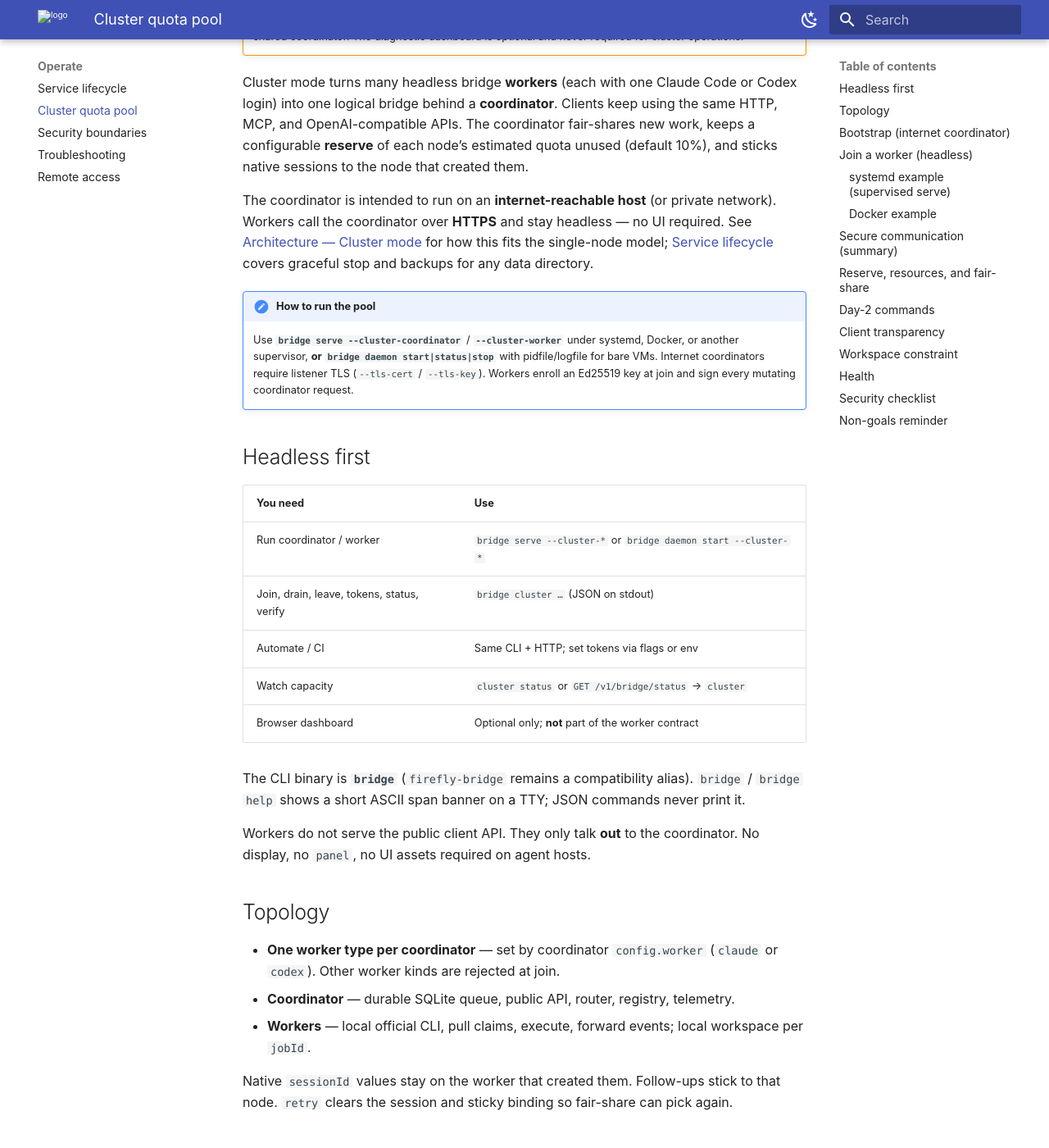
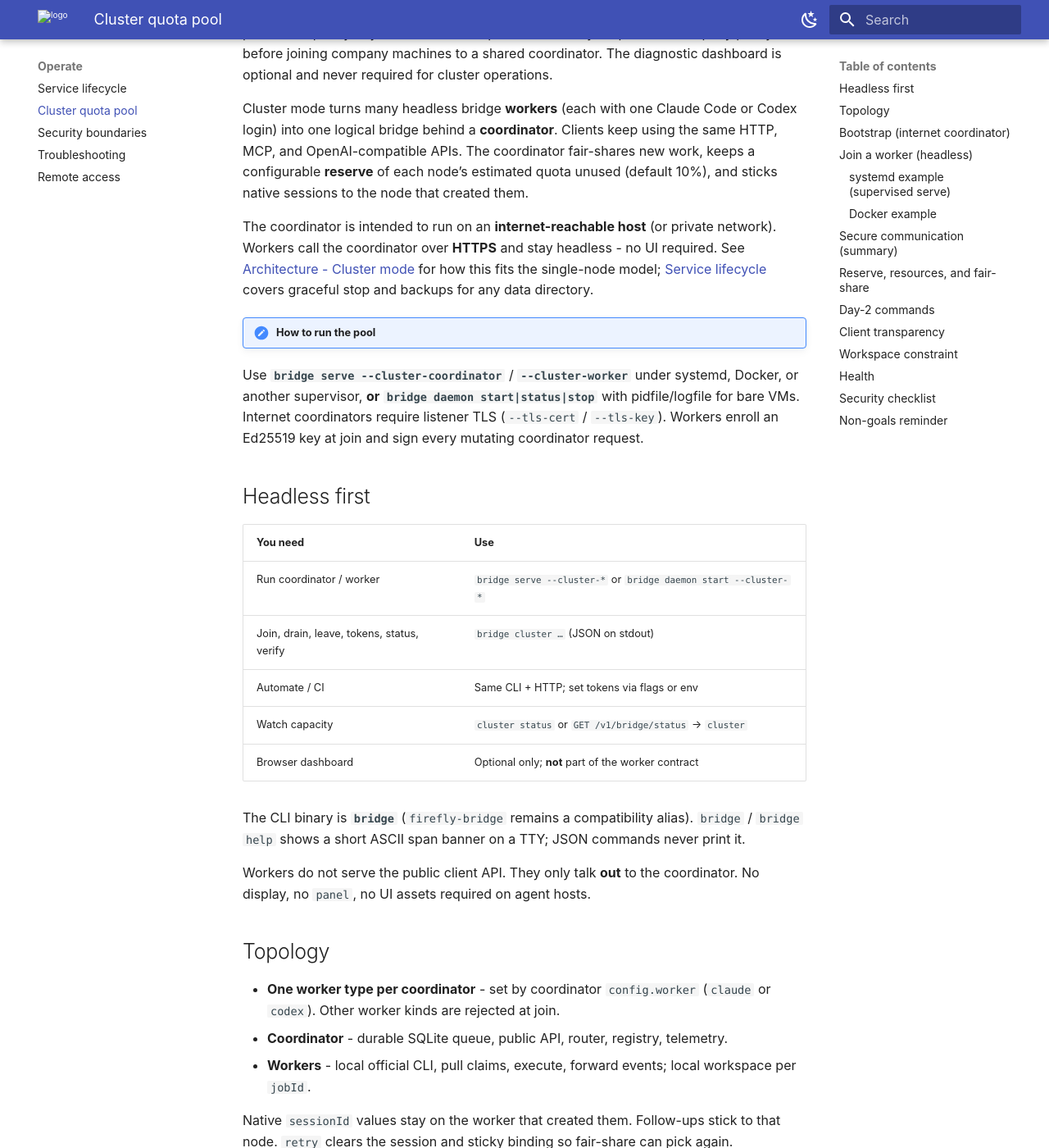
Before and after one commit to fireflyframework/firefly-agent-bridge, an MkDocs documentation site: the page built from docs/cluster.md, in a window 1280 px wide and 1400 px high, scrolled down 284 px. Shown: the whole window at 82% size. Built offline with MkDocs 1.6.1 and Material for MkDocs 9.7.7, drawn with Linux system fonts in a browser that asks for light colours; some of the changed text lies outside the part shown.

````diff
--- a/docs/cluster.md
+++ b/docs/cluster.md
@@ -8,15 +8,15 @@ description: Run a headless company pool of Claude or Codex subscription workers
 
 !!! warning "Subscriptions and terms"
 
-    Each worker uses its own signed-in coding CLI subscription. Pooling does not create extra provider capacity beyond those subscriptions. Confirm your plan and company policy before joining company machines to a shared coordinator. The diagnostic dashboard is optional and never required for cluster operations.
+ Each worker uses its own signed-in coding CLI subscription. Pooling does not create extra provider capacity beyond those subscriptions. Confirm your plan and company policy before joining company machines to a shared coordinator. The diagnostic dashboard is optional and never required for cluster operations.
 
 Cluster mode turns many headless bridge **workers** (each with one Claude Code or Codex login) into one logical bridge behind a **coordinator**. Clients keep using the same HTTP, MCP, and OpenAI-compatible APIs. The coordinator fair-shares new work, keeps a configurable **reserve** of each node’s estimated quota unused (default 10%), and sticks native sessions to the node that created them.
 
-The coordinator is intended to run on an **internet-reachable host** (or private network). Workers call the coordinator over **HTTPS** and stay headless — no UI required. See [Architecture — Cluster mode](architecture.md#cluster-mode-optional) for how this fits the single-node model; [Service lifecycle](operations.md) covers graceful stop and backups for any data directory.
+The coordinator is intended to run on an **internet-reachable host** (or private network). Workers call the coordinator over **HTTPS** and stay headless - no UI required. See [Architecture - Cluster mode](architecture.md#cluster-mode-optional) for how this fits the single-node model; [Service lifecycle](operations.md) covers graceful stop and backups for any data directory.
 
 !!! note "How to run the pool"
 
-    Use **`bridge serve --cluster-coordinator`** / **`--cluster-worker`** under systemd, Docker, or another supervisor, **or** **`bridge daemon start|status|stop`** with pidfile/logfile for bare VMs. Internet coordinators require listener TLS (`--tls-cert` / `--tls-key`). Workers enroll an Ed25519 key at join and sign every mutating coordinator request.
+ Use **`bridge serve --cluster-coordinator`** / **`--cluster-worker`** under systemd, Docker, or another supervisor, **or** **`bridge daemon start|status|stop`** with pidfile/logfile for bare VMs. Internet coordinators require listener TLS (`--tls-cert` / `--tls-key`). Workers enroll an Ed25519 key at join and sign every mutating coordinator request.
 
 ## Headless first
 
@@ -34,9 +34,9 @@ Workers do not serve the public client API. They only talk **out** to the coordi
 
 ## Topology
 
-- **One worker type per coordinator** — set by coordinator `config.worker` (`claude` or `codex`). Other worker kinds are rejected at join.
-- **Coordinator** — durable SQLite queue, public API, router, registry, telemetry.
-- **Workers** — local official CLI, pull claims, execute, forward events; local workspace per `jobId`.
+- **One worker type per coordinator** - set by coordinator `config.worker` (`claude` or `codex`). Other worker kinds are rejected at join.
+- **Coordinator** - durable SQLite queue, public API, router, registry, telemetry.
+- **Workers** - local official CLI, pull claims, execute, forward events; local workspace per `jobId`.
 
 Native `sessionId` values stay on the worker that created them. Follow-ups stick to that node. `retry` clears the session and sticky binding so fair-share can pick again.
 
@@ -47,12 +47,12 @@ Native `sessionId` values stay on the worker that created them. Follow-ups stick
 ```bash
 bridge init --worker claude --data-dir /var/lib/bridge-coordinator
 bridge cluster init-coordinator \
-  --data-dir /var/lib/bridge-coordinator \
-  --exposure internet \
-  --bind 0.0.0.0 --port 8787 \
-  --tls-cert /etc/ffb/fullchain.pem \
-  --tls-key /etc/ffb/privkey.pem \
-  --reserve-percent 10
+ --data-dir /var/lib/bridge-coordinator \
+ --exposure internet \
+ --bind 0.0.0.0 --port 8787 \
+ --tls-cert /etc/ffb/fullchain.pem \
+ --tls-key /etc/ffb/privkey.pem \
+ --reserve-percent 10
 bridge daemon start --cluster-coordinator --data-dir /var/lib/bridge-coordinator
 # or: bridge serve --cluster-coordinator --data-dir /var/lib/bridge-coordinator
 ```
@@ -73,15 +73,15 @@ On each agent host, after `claude auth login` (or Codex equivalent):
 ```bash
 bridge init --worker claude --data-dir /var/lib/bridge-worker
 bridge cluster join \
-  --data-dir /var/lib/bridge-worker \
-  --coordinator https://bridge.company.example:8787 \
-  --token "$BRIDGE_JOIN_TOKEN" \
-  --name "$(hostname -s)"
+ --data-dir /var/lib/bridge-worker \
+ --coordinator https://bridge.company.example:8787 \
+ --token "$BRIDGE_JOIN_TOKEN" \
+ --name "$(hostname -s)"
 bridge daemon start --cluster-worker --data-dir /var/lib/bridge-worker
 # or: bridge serve --cluster-worker --data-dir /var/lib/bridge-worker
 ```
 
-Join generates an Ed25519 keypair locally and enrolls the **public key** with the coordinator. It writes **`cluster.json`** (mode `0600`) with the coordinator URL, **`nodeId`**, node **credential** (`ffn_…`), and **`nodePrivateKey`**. Workers send `Authorization: Bearer ffn_…` plus **`X-Bridge-Timestamp`**, **`X-Bridge-Nonce`**, and **`X-Bridge-Signature`** on every mutating request. A stolen credential without the private key cannot claim work. Workers refuse `http://` coordinator URLs unless you pass **`--allow-insecure`** (private lab only). Missing `nodePrivateKey` fails fast at worker start — re-run `cluster join`.
+Join generates an Ed25519 keypair locally and enrolls the **public key** with the coordinator. It writes **`cluster.json`** (mode `0600`) with the coordinator URL, **`nodeId`**, node **credential** (`ffn_…`), and **`nodePrivateKey`**. Workers send `Authorization: Bearer ffn_…` plus **`X-Bridge-Timestamp`**, **`X-Bridge-Nonce`**, and **`X-Bridge-Signature`** on every mutating request. A stolen credential without the private key cannot claim work. Workers refuse `http://` coordinator URLs unless you pass **`--allow-insecure`** (private lab only). Missing `nodePrivateKey` fails fast at worker start - re-run `cluster join`.
 
 Inspect enrollment from the coordinator (`enrollmentFingerprint`, `lastSignedAt`, status):
 
@@ -129,10 +129,10 @@ Internet exposure requires in-process TLS on the coordinator listener. Private l
 
 ## Reserve, resources, and fair-share
 
-- Coordinator default `reservePercent: 10` — that slice is not used for pool claims.
+- Coordinator default `reservePercent: 10` - that slice is not used for pool claims.
 - A node may set a **higher** reserve; it cannot go below the coordinator floor.
 - Each heartbeat includes **RAM, disk (workspace volume), and CPU** pressure. Collection uses portable Node APIs so the same worker binary works on **macOS, Linux, and Windows** (load averages are zero on Windows; CPU busy uses processor time samples).
-- A node is skipped if free memory/disk fall below configured floors or CPU busy exceeds the max — even if quota remains.
+- A node is skipped if free memory/disk fall below configured floors or CPU busy exceeds the max - even if quota remains.
 - New jobs go to the eligible node with the best **weighted** score (quota headroom + memory + disk + CPU slack). Defaults: quota 0.45, memory 0.2, disk 0.15, cpu 0.2.
 - When a node is provider-`limited`, it stops taking new work; other nodes continue. The pool does **not** global-pause for one node.
 - Sticky jobs wait for their node (or interrupt after offline timeout). They are never moved to another machine.
````
Also changed, not shown: docs/architecture.md (+1 -1 lines), 2 other files.
